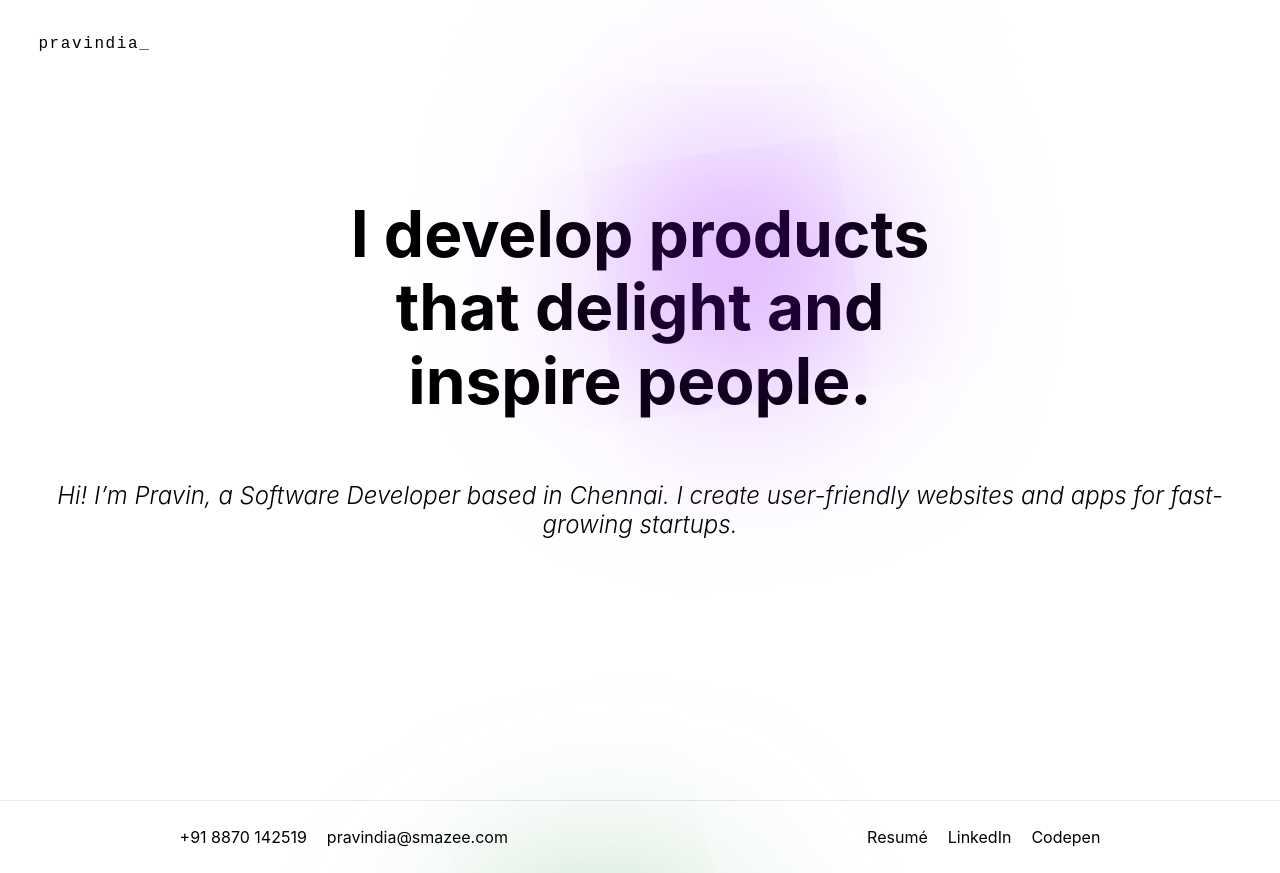
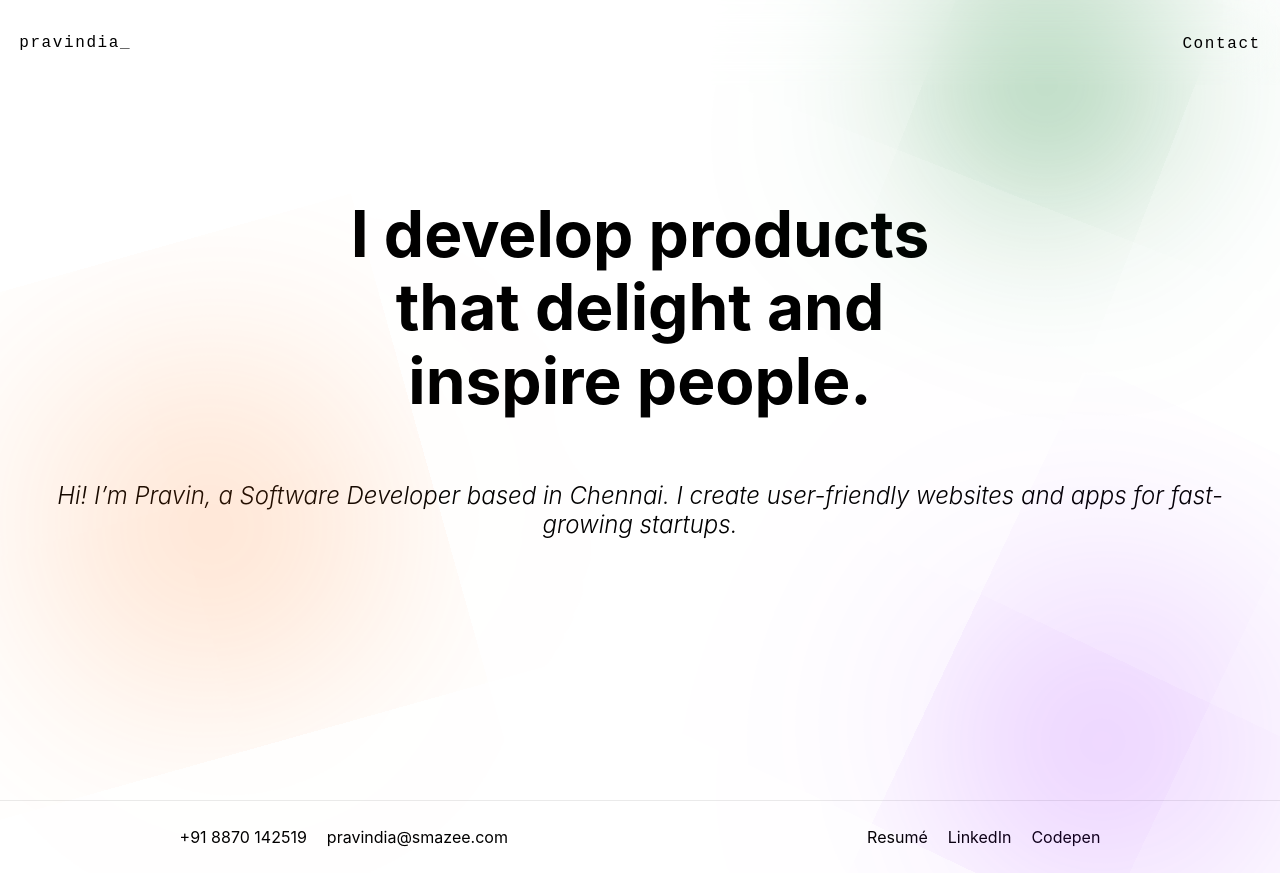
Before and after one commit to pravindia/pravindia, a Next.js app: page / in a window 1280 px wide. Built offline with nearby package versions, Linux system fonts and the light colour scheme.

Commit message:
resume update

```diff
--- a/components/Cursor/Cursor.tsx
+++ b/components/Cursor/Cursor.tsx
@@ -23,6 +23,7 @@ const Cursor = (props: {variants: Variants, curVariant: string}) => {
       style={cursorStye}
       variants={props.variants}
       animate={props.curVariant}
+      // transition={{ delay: 1 }}
     />
   );
 };
--- a/components/Footer/Footer.tsx
+++ b/components/Footer/Footer.tsx
@@ -14,7 +14,7 @@ const Footer = (props: { textEnter: any; textLeave: any }) => {
           target="_blank"
           rel="noreferrer"
           download={true}
-          href="https://pravindia.com/assets/resume.pdf"
+          href="https://drive.google.com/file/d/1i1xcgy1VaEw1n1eI4p9JeZ2hJDLsw17K/view?usp=sharing"
         >
           Resumé
         </a>
--- a/components/Header/Header.module.scss
+++ b/components/Header/Header.module.scss
@@ -1,14 +1,36 @@
 .header {
-  padding: 2rem 2.4rem;
+  padding: 2vmin 2.4vmin;
   position: fixed;
   z-index: 10;
   backdrop-filter: blur(24px);
   width: 100%;
+  display: flex;
+  justify-content: space-between;
+  align-items: center;
+  flex-wrap: nowrap;
 
   a {
     letter-spacing: 0.1rem;
     font-family: monospace;
     font-size: large;
+  }
+  ul{
+    list-style: none;
+    display: flex;
+    li{
+      padding-left: min(3rem, 2vw);
+      position: relative;
+      a::after{
+        content: '';
+        position: absolute;
+        height: 4px;
+        width: 4px;
+        bottom: 4px;
+        // background-color: red;
+        border-radius: 10px;
+
+      }
+    }
   }
 }
 .blinker {
@@ -17,7 +39,7 @@
   animation-timing-function: cubic-bezier(1, 0, 0, 1);
   animation-duration: 1s;
   //Basic styling
-  display: inline-block;
+  // display: inline-block;
 }
 @keyframes blinker {
   from {
--- a/components/Header/Header.tsx
+++ b/components/Header/Header.tsx
@@ -7,6 +7,11 @@ const Header = () => {
     return (
         <header className={styles.header}>
             <Link href="/">pravindia<span className={styles.blinker}>_</span></Link>
+            <ul >
+                {/* <li><Link href="#about">About</Link></li>
+                <li><Link href="#works">Works</Link></li> */}
+                <li><Link href="https://wa.me/+918870142519?text=" target={'_blank'}>Contact</Link></li>
+            </ul>
         </header>
     );
 }
--- a/pages/index.tsx
+++ b/pages/index.tsx
@@ -5,7 +5,7 @@ import Timer from "../components/Timer/Timer";
 import Footer from "../components/Footer/Footer";
 import Cursor from "../components/Cursor/Cursor";
 import { Variants } from "framer-motion";
-import { useEffect, useState } from "react";
+import { CSSProperties, useEffect, useState } from "react";
 
 export default function Home() {
   const [mousePosition, setMousePosition] = useState({
@@ -25,6 +25,7 @@ export default function Home() {
       window.removeEventListener("mousemove", mouseMove);
     };
   }, []);
+  const colors = ['purple', 'green', 'blue', 'yellow']
   const variants: Variants = {
     inactive: {
       x: mousePosition.x + 140,
@@ -56,7 +57,7 @@ export default function Home() {
           <meta name="description" content="Hi, I'm Pravin Kumar" />
           <link rel="icon" href="/favicon.ico" />
         </Head>
-        <main>
+        <main className={styles.bgdark}>
           <section className={styles.home}>
             <div style={{maxWidth:"50vmax"}}>
               <h1 className={styles.title}>
@@ -68,6 +69,12 @@ export default function Home() {
               user-friendly websites and apps for fast-growing startups.
             </p>
           </section>
+          {/* <section className={styles.about}>
+            <h3>💻 Selected work</h3>
+            <div className="">
+
+            </div>
+          </section> */}
         </main>
         <Footer textLeave={textLeave} textEnter={textEnter}></Footer>
       </div>
--- a/styles/Home.module.scss
+++ b/styles/Home.module.scss
@@ -16,7 +16,9 @@
 //   80% { transform:translate(3%, 35%) }
 //   90% { transform:translate(-10%, 10%) }
 // }
-
+.bgdark{
+  // background-color: #087b257e;
+}
 .home {
   min-height: 100vh;
   padding: 4rem 0;
@@ -171,3 +173,15 @@ $amount: 3;
     y: random($limit: 1);
   }
 }
+
+.about {
+  min-height: 40vmin;
+  padding: 4rem 0;
+  flex: 1;
+  display: flex;
+  flex-direction: column;
+  justify-content: center;
+  align-items: center;
+  padding: 2rem;
+  z-index: 2;
+}
```
Also changed, not shown: 1 other file (tests, documents, lock files or other folders).
